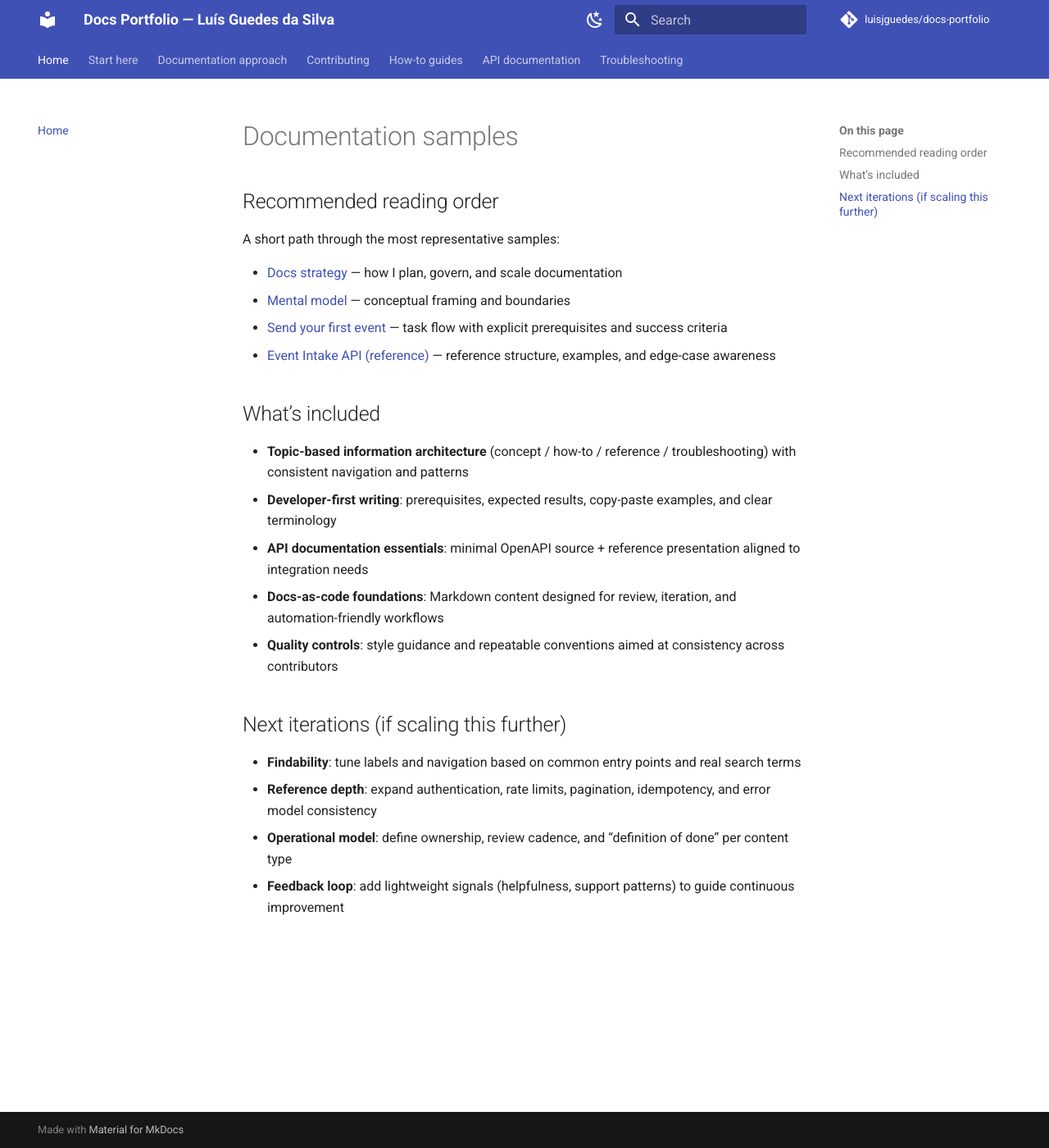
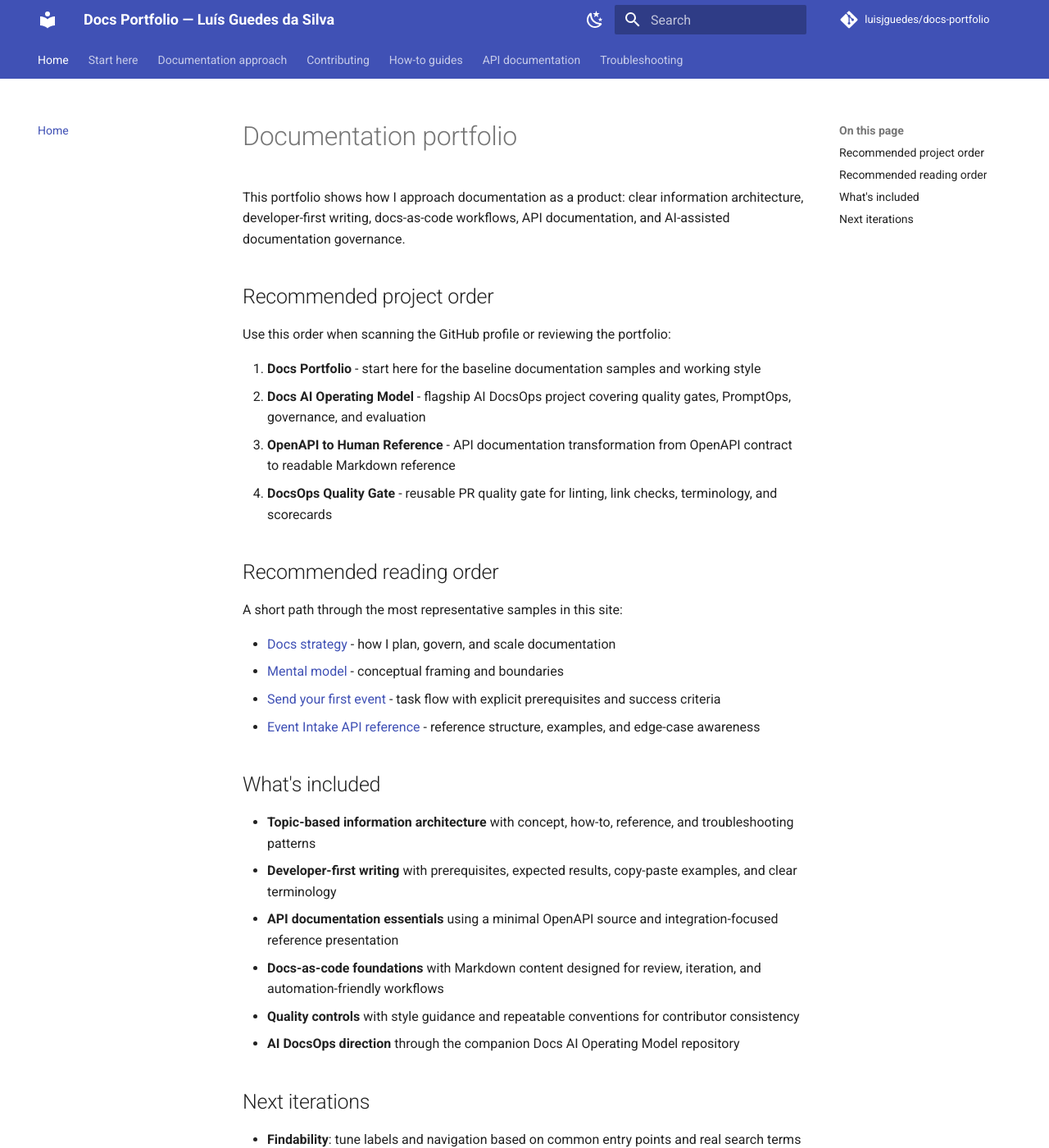
Before and after one commit to luisjguedes/docs-portfolio, an MkDocs documentation site: the page built from docs/index.md, in a window 1280 px wide and 1400 px high. Shown: the whole window at 82% size. Built offline with MkDocs 1.6.1 and Material for MkDocs 9.7.7, drawn with Linux system fonts in a browser that asks for light colours; comment, search, counter and statistics services are not loaded; some of the changed text lies outside the part shown.

Commit message:
Surface flagship AI DocsOps project on portfolio homepage

```diff
--- a/docs/index.md
+++ b/docs/index.md
@@ -1,22 +1,37 @@
-# Documentation samples
+# Documentation portfolio
+
+This portfolio shows how I approach documentation as a product: clear information architecture, developer-first writing, docs-as-code workflows, API documentation, and AI-assisted documentation governance.
+
+## Recommended project order
+
+Use this order when scanning the GitHub profile or reviewing the portfolio:
+
+1. **Docs Portfolio** - start here for the baseline documentation samples and working style
+2. **Docs AI Operating Model** - flagship AI DocsOps project covering quality gates, PromptOps, governance, and evaluation
+3. **OpenAPI to Human Reference** - API documentation transformation from OpenAPI contract to readable Markdown reference
+4. **DocsOps Quality Gate** - reusable PR quality gate for linting, link checks, terminology, and scorecards
 
 ## Recommended reading order
-A short path through the most representative samples:
 
-- [Docs strategy](strategy/docs-strategy.md) — how I plan, govern, and scale documentation
-- [Mental model](concepts/mental-model.md) — conceptual framing and boundaries
-- [Send your first event](how-to/send-first-event.md) — task flow with explicit prerequisites and success criteria
-- [Event Intake API (reference)](reference/event-intake-api.md) — reference structure, examples, and edge-case awareness
+A short path through the most representative samples in this site:
 
-## What’s included
-- **Topic-based information architecture** (concept / how-to / reference / troubleshooting) with consistent navigation and patterns
-- **Developer-first writing**: prerequisites, expected results, copy-paste examples, and clear terminology
-- **API documentation essentials**: minimal OpenAPI source + reference presentation aligned to integration needs
-- **Docs-as-code foundations**: Markdown content designed for review, iteration, and automation-friendly workflows
-- **Quality controls**: style guidance and repeatable conventions aimed at consistency across contributors
+- [Docs strategy](strategy/docs-strategy.md) - how I plan, govern, and scale documentation
+- [Mental model](concepts/mental-model.md) - conceptual framing and boundaries
+- [Send your first event](how-to/send-first-event.md) - task flow with explicit prerequisites and success criteria
+- [Event Intake API reference](reference/event-intake-api.md) - reference structure, examples, and edge-case awareness
 
-## Next iterations (if scaling this further)
+## What's included
+
+- **Topic-based information architecture** with concept, how-to, reference, and troubleshooting patterns
+- **Developer-first writing** with prerequisites, expected results, copy-paste examples, and clear terminology
+- **API documentation essentials** using a minimal OpenAPI source and integration-focused reference presentation
+- **Docs-as-code foundations** with Markdown content designed for review, iteration, and automation-friendly workflows
+- **Quality controls** with style guidance and repeatable conventions for contributor consistency
+- **AI DocsOps direction** through the companion Docs AI Operating Model repository
+
+## Next iterations
+
 - **Findability**: tune labels and navigation based on common entry points and real search terms
 - **Reference depth**: expand authentication, rate limits, pagination, idempotency, and error model consistency
-- **Operational model**: define ownership, review cadence, and “definition of done” per content type
-- **Feedback loop**: add lightweight signals (helpfulness, support patterns) to guide continuous improvement
+- **Operational model**: define ownership, review cadence, and definition of done per content type
+- **Feedback loop**: add lightweight signals such as helpfulness, support patterns, and doc bug reports to guide continuous improvement
```
